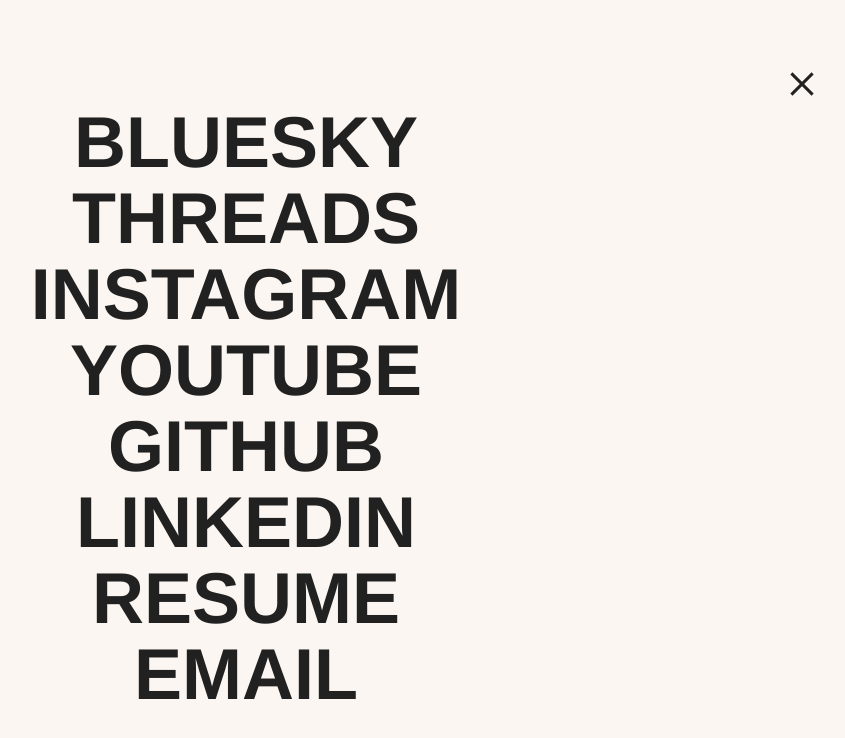
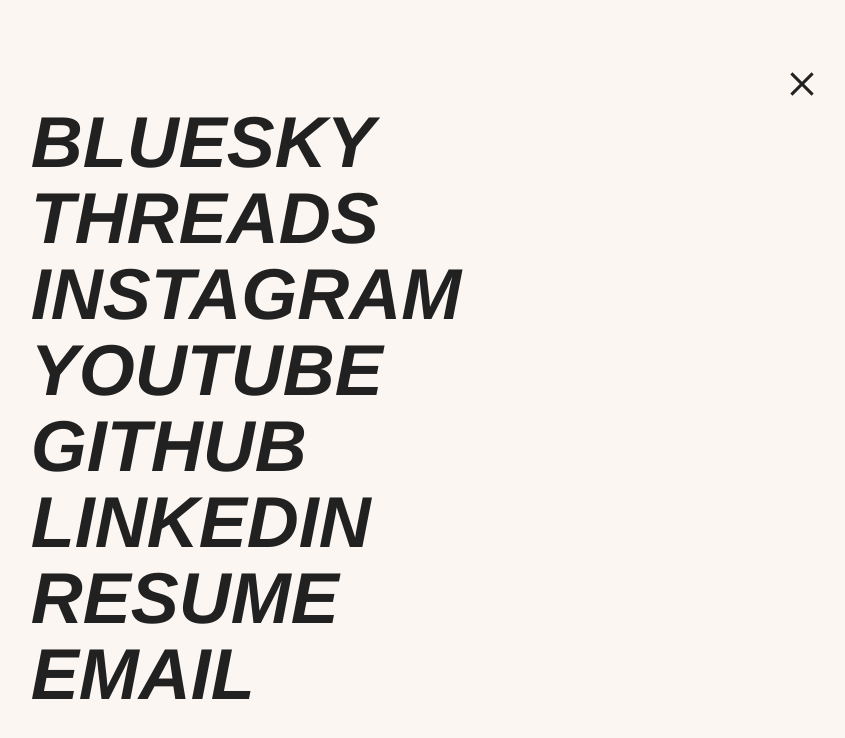
Before and after one commit to nckbrrs/nckbrrs-dot-com, a Next.js app: page / in a window 1280 px wide. Both pictures are taken after a click on the element 1196 px from the left and 84 px from the top of the page. Shown: the top 738 px of the page, without its empty margins (394-1239 px from the left). Built offline with nearby package versions, Linux system fonts and the light colour scheme.

Commit message:
update full screen menu

```diff
--- a/src/components/FullScreenMenu.tsx
+++ b/src/components/FullScreenMenu.tsx
@@ -63,7 +63,7 @@ const menuLinksColStyling = `
     flex-col
     flex-wrap
     group
-    items-center
+    items-start
     justify-center
     space-y-0 lg:space-y-1
     translate-y-2
@@ -71,13 +71,15 @@ const menuLinksColStyling = `
 
 const linkTextStyling = `
 	w-full
-    text-3xl md:text-5xl lg:text-7xl
+    text-4xl md:text-5xl lg:text-7xl
     font-bold
+	italic
+	text-left
     duration-200
     group-hover:opacity-25
     group-hover:blur-[2px]
 	group-hover:scale-[98%]
     hover:!opacity-100
     hover:!blur-0
-	hover:!scale-[100%]
+	hover:translate-x-3
 `;
```
